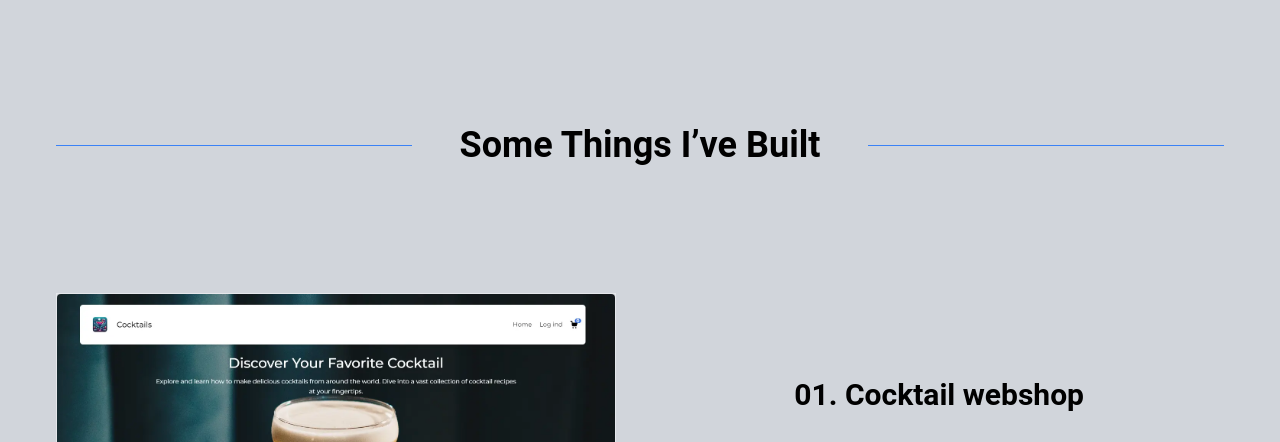
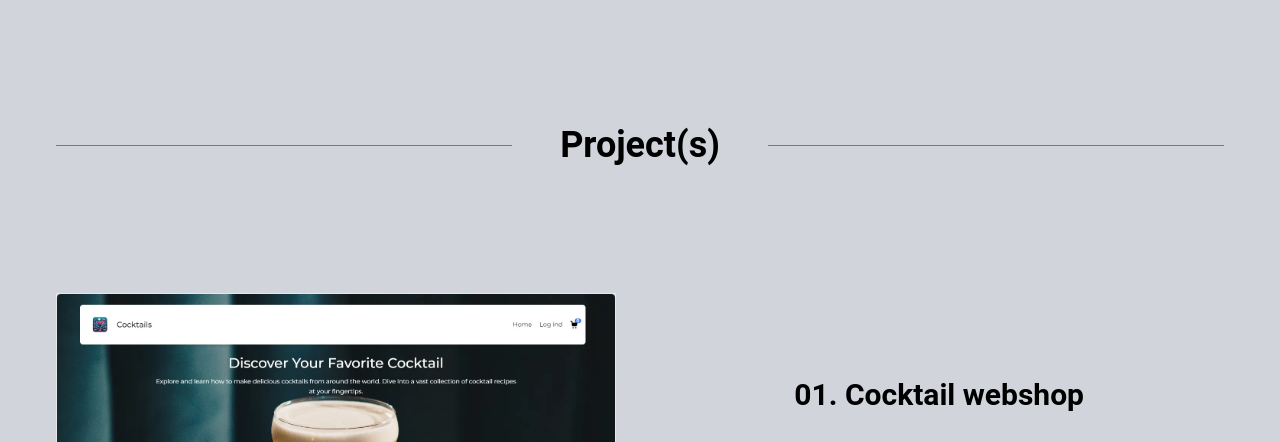
Before and after one commit to Revilo321/tailwindportfolio, a website: page src/index.html in a window 1280 px wide. Shown: the part 1331-1773 px from the top of the page. Drawn offline with nearby package versions, Linux system fonts and the light colour scheme.

Commit message:
edited section header

```diff
--- a/src/index.html
+++ b/src/index.html
@@ -163,7 +163,7 @@
       id="projects">
       <div class="flex items-center justify-center gap-12 pb-12">
         <div class="h-px flex-1 bg-blue-500 hidden sm:block"></div>
-        <h2 class="text-4xl font-bold text-center">Some Things I’ve Built</h2>
+        <h2 class="text-4xl font-bold text-center">Project(s)</h2>
         <div class="h-px flex-1 bg-blue-500 hidden sm:block"></div>
       </div>
 
```
